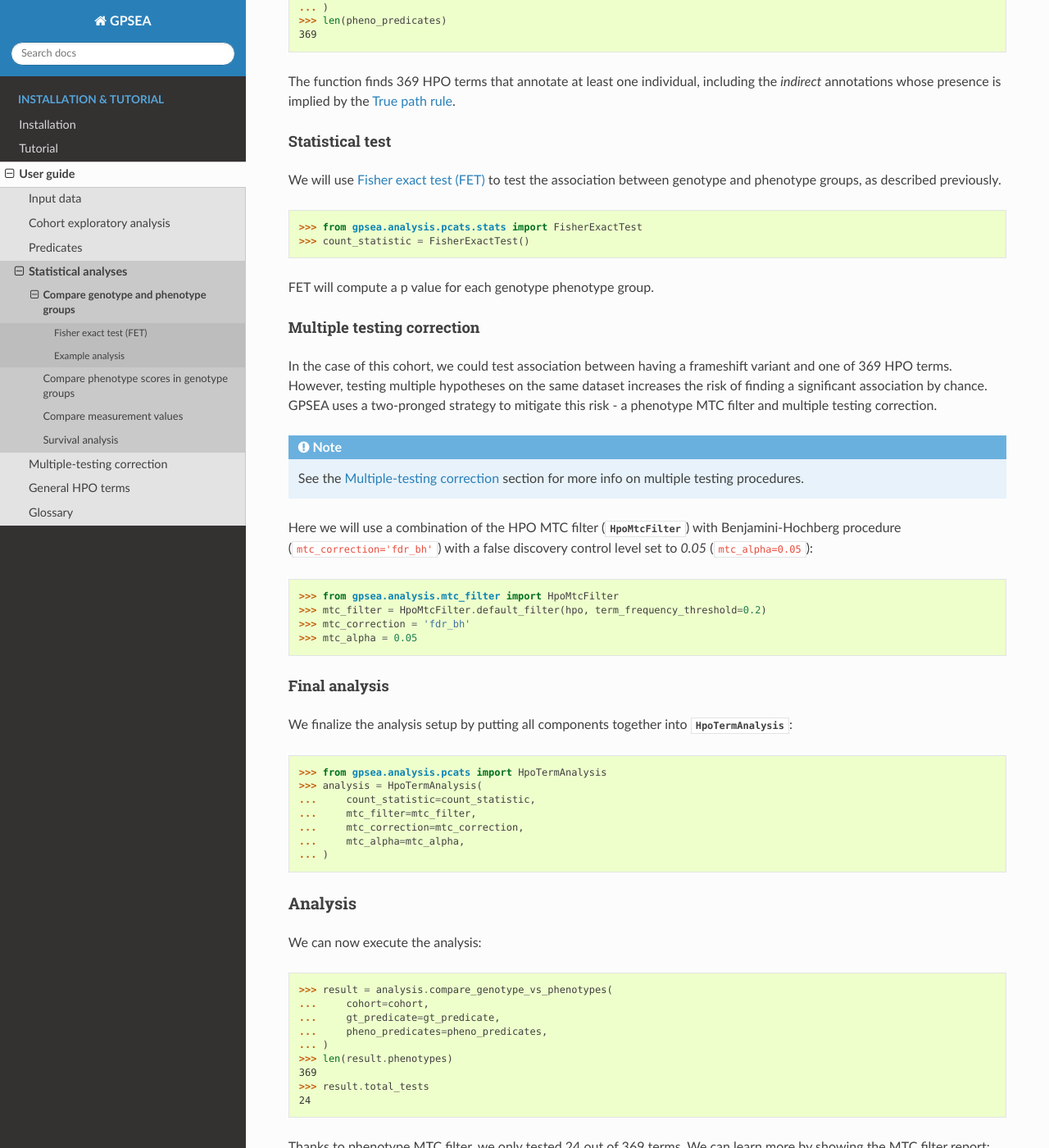
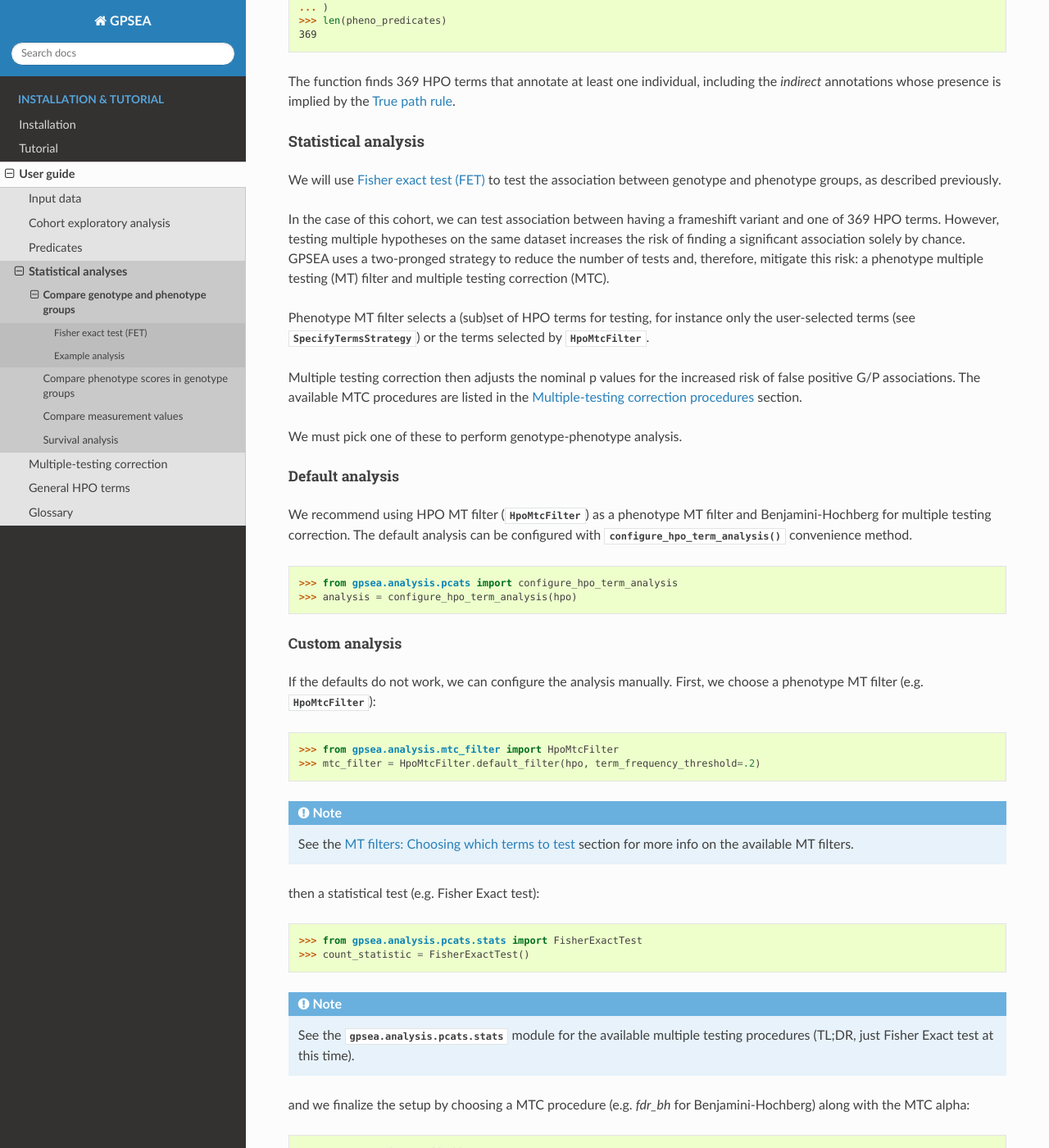
Before and after one commit to monarch-initiative/gpsea, a Sphinx documentation site: the page built from docs/user-guide/analyses/phenotype-groups.rst, in a window 1280 px wide and 1400 px high, scrolled down 3030 px. Shown: the whole window at 82% size. Built offline with Sphinx 7.4.7 and the Read the Docs theme 3.1.0, drawn with Linux system fonts in a browser that asks for light colours; pages that are not in the unit, such as notebooks, are missing from menus; some of the changed text lies outside the part shown.

Commit message:
Document the intended usage `configure_hpo_term_analysis`.

```diff
--- a/docs/user-guide/analyses/phenotype-groups.rst
+++ b/docs/user-guide/analyses/phenotype-groups.rst
@@ -167,59 +167,84 @@ The function finds 369 HPO terms that annotate at least one individual,
 including the *indirect* annotations whose presence is implied by the :ref:`true-path-rule`.
 
 
-Statistical test
-----------------
+Statistical analysis
+--------------------
 
 We will use :ref:`fisher-exact-test` to test the association
 between genotype and phenotype groups, as described previously.
 
+In the case of this cohort, we can test association between having a frameshift variant and one of 369 HPO terms.
+However, testing multiple hypotheses on the same dataset increases the risk of finding
+a significant association solely by chance.
+GPSEA uses a two-pronged strategy to reduce the number of tests and, therefore, mitigate this risk:
+a phenotype multiple testing (MT) filter and multiple testing correction (MTC).
+
+Phenotype MT filter selects a (sub)set of HPO terms for testing,
+for instance only the user-selected terms (see :class:`~gpsea.analysis.mtc_filter.SpecifyTermsStrategy`)
+or the terms selected by :class:`~gpsea.analysis.mtc_filter.HpoMtcFilter`.
+
+Multiple testing correction then adjusts the nominal p values for the increased risk
+of false positive G/P associations.
+The available MTC procedures are listed in the :ref:`mtc-correction-procedures` section.
+
+We must pick one of these to perform genotype-phenotype analysis.
+
+
+Default analysis
+^^^^^^^^^^^^^^^^
+
+We recommend using HPO MT filter (:class:`~gpsea.analysis.mtc_filter.HpoMtcFilter`) as a phenotype MT filter
+and Benjamini-Hochberg for multiple testing correction.
+The default analysis can be configured with :func:`~gpsea.analysis.pcats.configure_hpo_term_analysis` convenience method.
+
+>>> from gpsea.analysis.pcats import configure_hpo_term_analysis
+>>> analysis = configure_hpo_term_analysis(hpo)
+
+
+Custom analysis
+^^^^^^^^^^^^^^^
+
+If the defaults do not work, we can configure the analysis manually.
+First, we choose a phenotype MT filter (e.g. :class:`~gpsea.analysis.mtc_filter.HpoMtcFilter`):
+
+>>> from gpsea.analysis.mtc_filter import HpoMtcFilter
+>>> mtc_filter = HpoMtcFilter.default_filter(hpo, term_frequency_threshold=.2)
+
+.. note::
+
+   See the :ref:`mtc-filters` section for more info on the available MT filters.
+
+then a statistical test (e.g. Fisher Exact test):
+
 >>> from gpsea.analysis.pcats.stats import FisherExactTest
 >>> count_statistic = FisherExactTest()
 
-FET will compute a p value for each genotype phenotype group.
-
-
-Multiple testing correction
----------------------------
-
-In the case of this cohort, we could test association between having a frameshift variant and one of 369 HPO terms.
-However, testing multiple hypotheses on the same dataset increases the risk of finding a significant association
-by chance.
-GPSEA uses a two-pronged strategy to mitigate this risk - a phenotype MTC filter and multiple testing correction.
-
 .. note::
 
-   See the :ref:`mtc` section for more info on multiple testing procedures.
+   See the :mod:`gpsea.analysis.pcats.stats` module for the available multiple testing procedures
+   (TL;DR, just Fisher Exact test at this time).
 
-Here we will use a combination of the HPO MTC filter (:class:`~gpsea.analysis.mtc_filter.HpoMtcFilter`)
-with Benjamini-Hochberg procedure (``mtc_correction='fdr_bh'``)
-with a false discovery control level set to `0.05` (``mtc_alpha=0.05``):
+and we finalize the setup by choosing a MTC procedure
+(e.g. `fdr_bh` for Benjamini-Hochberg) along with the MTC alpha:
 
->>> from gpsea.analysis.mtc_filter import HpoMtcFilter
->>> mtc_filter = HpoMtcFilter.default_filter(hpo, term_frequency_threshold=0.2)
 >>> mtc_correction = 'fdr_bh'
 >>> mtc_alpha = 0.05
 
-
-Final analysis
---------------
-
-We finalize the analysis setup by putting all components together
-into :class:`~gpsea.analysis.pcats.HpoTermAnalysis`:
+The final :class:`~gpsea.analysis.pcats.HpoTermAnalysis` is created as:
 
 >>> from gpsea.analysis.pcats import HpoTermAnalysis
 >>> analysis = HpoTermAnalysis(
 ...     count_statistic=count_statistic,
 ...     mtc_filter=mtc_filter,
-...     mtc_correction=mtc_correction,
-...     mtc_alpha=mtc_alpha,
+...     mtc_correction='fdr_bh',
+...     mtc_alpha=0.05,
 ... )
 
 
 Analysis
 ========
 
-We can now execute the analysis:
+We can now test associations between the genotype groups and the HPO terms:
 
 >>> result = analysis.compare_genotype_vs_phenotypes(
 ...     cohort=cohort,
@@ -232,8 +257,8 @@ We can now execute the analysis:
 24
 
 
-Thanks to phenotype MTC filter, we only tested 24 out of 369 terms.
-We can learn more by showing the MTC filter report:
+Thanks to phenotype MT filter, we only tested 24 out of 369 terms.
+We can learn more by showing the MT filter report:
 
 >>> from gpsea.view import MtcStatsViewer
 >>> mtc_viewer = MtcStatsViewer()
```
Also changed, not shown: docs/tutorial.rst (+8 -27 lines), docs/user-guide/mtc.rst (+9 -19 lines).
